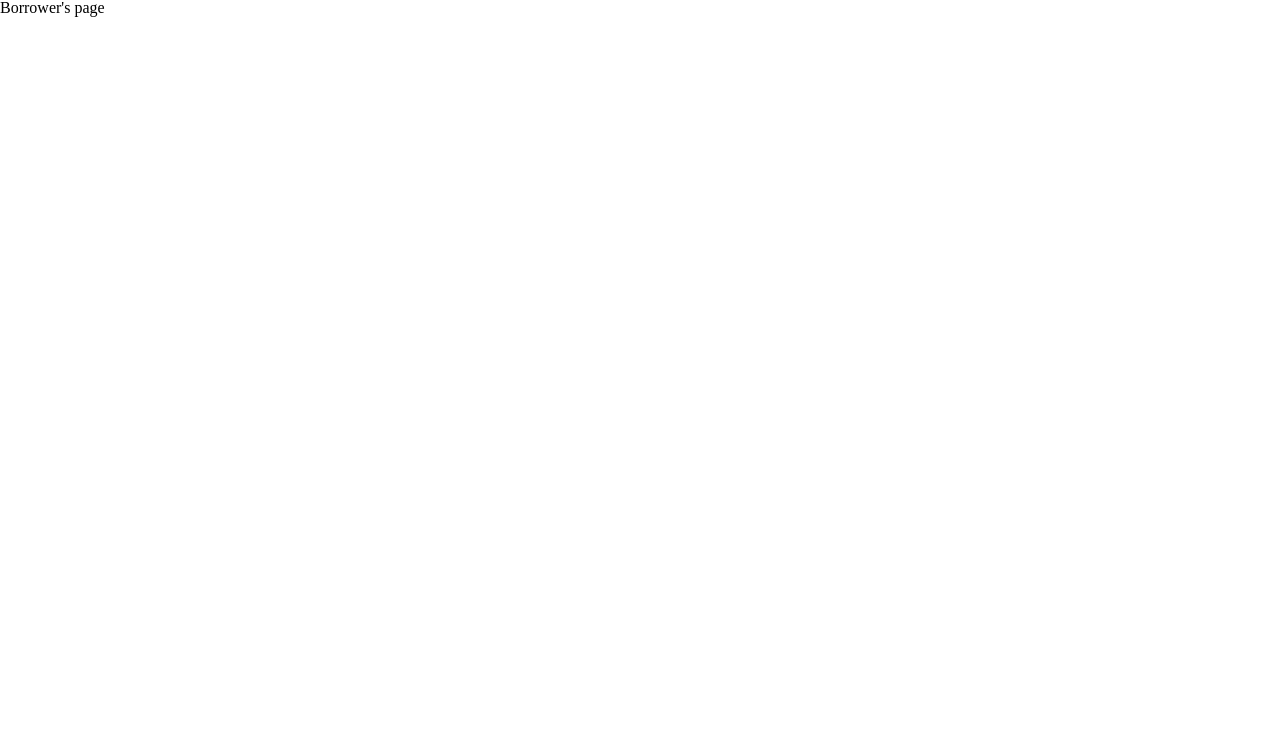
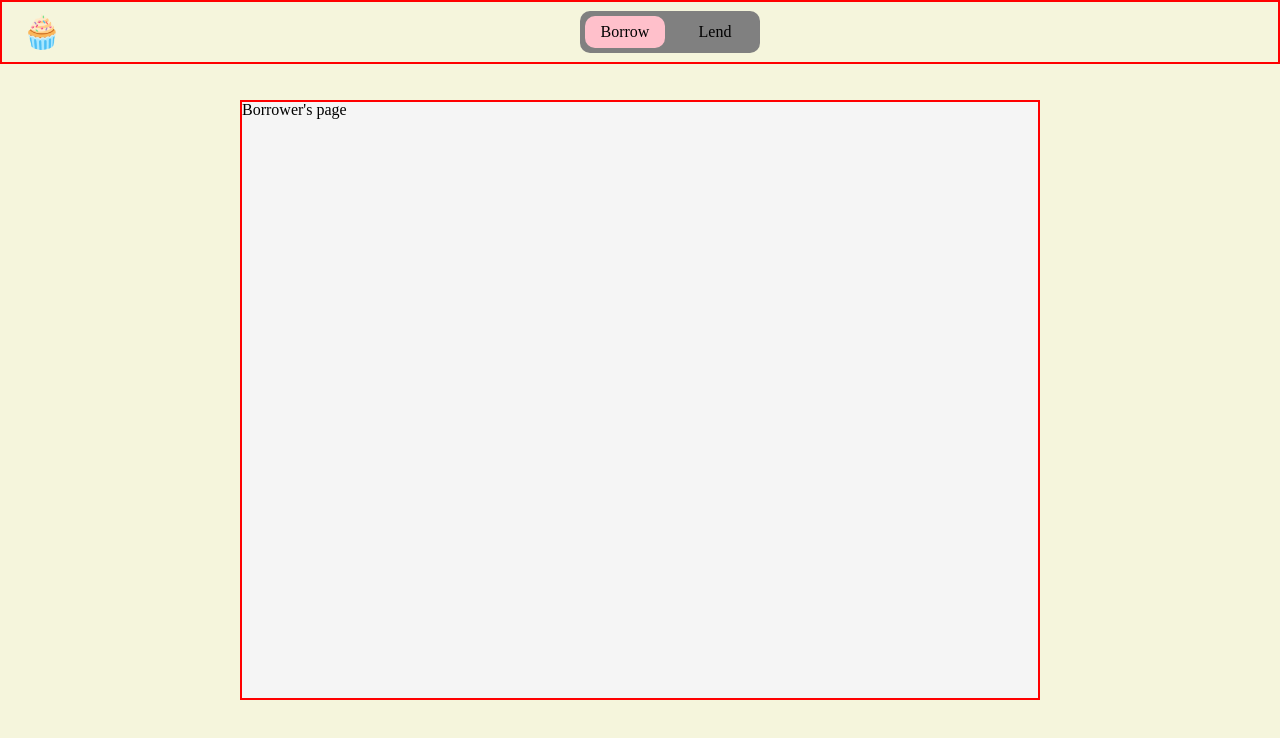
Before and after one commit to planethoon/cupcake-lending-client, a React (Create React App) app: page /borrow in a window 1280 px wide. Shown: the top 738 px of the page. Built offline with nearby package versions, Linux system fonts and the light colour scheme.

Commit message:
Add Outer Header

```diff
--- /dev/null
+++ b/src/components/OuterHeader.js
@@ -0,0 +1,69 @@
+import React from "react";
+import { useLocation } from "react-router-dom";
+import styled from "styled-components";
+import FlexCenter from "./common/FlexCenter";
+import StyledLink from "./common/StyledLink";
+
+const Wrapper = styled(FlexCenter)`
+  position: absolute;
+  top: 0;
+  width: 100%;
+  height: 64px;
+  justify-content: space-between;
+
+  border: 2px solid red;
+`;
+
+const Icon = styled(FlexCenter)`
+  margin-left: 20px;
+  font-size: 32px;
+`;
+
+const NavBtns = styled(FlexCenter)`
+  background-color: grey;
+  width: 180px;
+  height: 42px;
+  justify-content: space-around;
+  border-radius: 10px;
+`;
+
+const NavBtn = styled(FlexCenter)`
+  border-radius: 10px;
+  width: 80px;
+  height: 32px;
+`;
+
+const NavBtnsSelected = styled(NavBtn)`
+  background-color: pink;
+`;
+
+const OuterHeader = () => {
+  const location = useLocation();
+
+  console.log(location.pathname);
+
+  return (
+    <Wrapper>
+      <Icon>🧁</Icon>
+      <NavBtns>
+        <StyledLink to="/borrow">
+          {location.pathname === `/borrow` ? (
+            <NavBtnsSelected>Borrow</NavBtnsSelected>
+          ) : (
+            <NavBtn>Borrow</NavBtn>
+          )}
+        </StyledLink>
+        <StyledLink to="/lend">
+          {location.pathname === `/lend` ? (
+            <NavBtnsSelected>Lend</NavBtnsSelected>
+          ) : (
+            <NavBtn>Lend</NavBtn>
+          )}
+        </StyledLink>
+      </NavBtns>
+      <div></div>
+    </Wrapper>
+  );
+};
+
+export default OuterHeader;
--- /dev/null
+++ b/src/components/common/Background.js
@@ -0,0 +1,11 @@
+import styled from "styled-components";
+import FlexCenter from "./FlexCenter";
+
+const Background = styled(FlexCenter)`
+  flex-direction: column;
+  height: 100vh;
+  background-color: beige;
+  position: relative;
+`;
+
+export default Background;
--- /dev/null
+++ b/src/components/common/Container.js
@@ -0,0 +1,10 @@
+import styled from "styled-components";
+
+const Container = styled.div`
+  border: 2px solid red;
+  background-color: whitesmoke;
+  height: 600px;
+  width: 800px;
+`;
+
+export default Container;
--- a/src/components/common/StyledBtn.js
+++ b/src/components/common/StyledBtn.js
@@ -4,6 +4,9 @@ import FlexCenter from "./FlexCenter";
 const StyledBtn = styled(FlexCenter)`
   border: 1px solid black;
   border-radius: 10px;
+  height: 32px;
+  padding: 0 16px;
+  margin: 0 16px;
 `;
 
 export default StyledBtn;
--- a/src/components/common/StyledLink.js
+++ b/src/components/common/StyledLink.js
@@ -3,7 +3,7 @@ import { Link } from "react-router-dom";
 
 const StyledLink = styled(Link)`
   text-decoration: none;
-  color: white;
+  color: black;
   &:visited,
   &:focus {
     text-decoration: none;
--- a/src/pages/Borrow.js
+++ b/src/pages/Borrow.js
@@ -1,7 +1,16 @@
 import React from "react";
 
+import Background from "../components/common/Background";
+import Container from "../components/common/Container";
+import OuterHeader from "../components/OuterHeader";
+
 const Borrow = () => {
-  return <div>Borrower's page</div>;
+  return (
+    <Background>
+      <OuterHeader />
+      <Container>Borrower's page</Container>
+    </Background>
+  );
 };
 
 export default Borrow;
--- a/src/pages/Landing.js
+++ b/src/pages/Landing.js
@@ -1,29 +1,45 @@
 import React from "react";
 import styled from "styled-components";
 
+import Background from "../components/common/Background";
 import StyledBtn from "../components/common/StyledBtn";
 import StyledLink from "../components/common/StyledLink";
 
-const LandingContainer = styled.div`
-  background-color: skyblue;
+const LandingContainer = styled(Background)`
+  display: flex;
+  flex-direction: column;
+  align-items: center;
 `;
 
 const LandingBtn = styled(StyledBtn)`
   background-color: grey;
 `;
 
+const BtnContainer = styled.div`
+  border: 1px solid pink;
+  display: flex;
+  justify-content: center;
+  align-items: center;
+  padding: 10px;
+`;
+
+const Title = styled.div`
+  font-size: 24px;
+  margin: 20px 0;
+`;
+
 const Landing = () => {
   return (
     <LandingContainer>
-      <h1>Cupcake Lending</h1>
-      <div>
+      <Title>Cupcake Lending</Title>
+      <BtnContainer>
         <StyledLink to="/borrow">
           <LandingBtn>Borrow</LandingBtn>
         </StyledLink>
         <StyledLink to="/lend">
           <LandingBtn>Lend</LandingBtn>
         </StyledLink>
-      </div>
+      </BtnContainer>
     </LandingContainer>
   );
 };
--- a/src/pages/NotFound.js
+++ b/src/pages/NotFound.js
@@ -1,13 +1,16 @@
 import React from "react";
 import { Link } from "react-router-dom";
+
+import StyledBtn from "../components/common/StyledBtn";
+import StyledLink from "../components/common/StyledLink";
 
 const NotFound = () => {
   return (
     <div>
       Not Found!
-      <Link to="/">
-        <div>Back to Landing Page</div>
-      </Link>
+      <StyledLink to="/">
+        <StyledBtn>Back to Landing Page</StyledBtn>
+      </StyledLink>
     </div>
   );
 };
--- a/src/reset.css
+++ b/src/reset.css
@@ -85,6 +85,7 @@ video {
   font-size: 100%;
   font: inherit;
   vertical-align: baseline;
+  box-sizing: border-box;
 }
 /* HTML5 display-role reset for older browsers */
 article,
```
Also changed, not shown: src/components/Navbar.js (deleted, +0 -7 lines), src/components/Container.js (deleted), src/components/InnerHeader.js (added).
